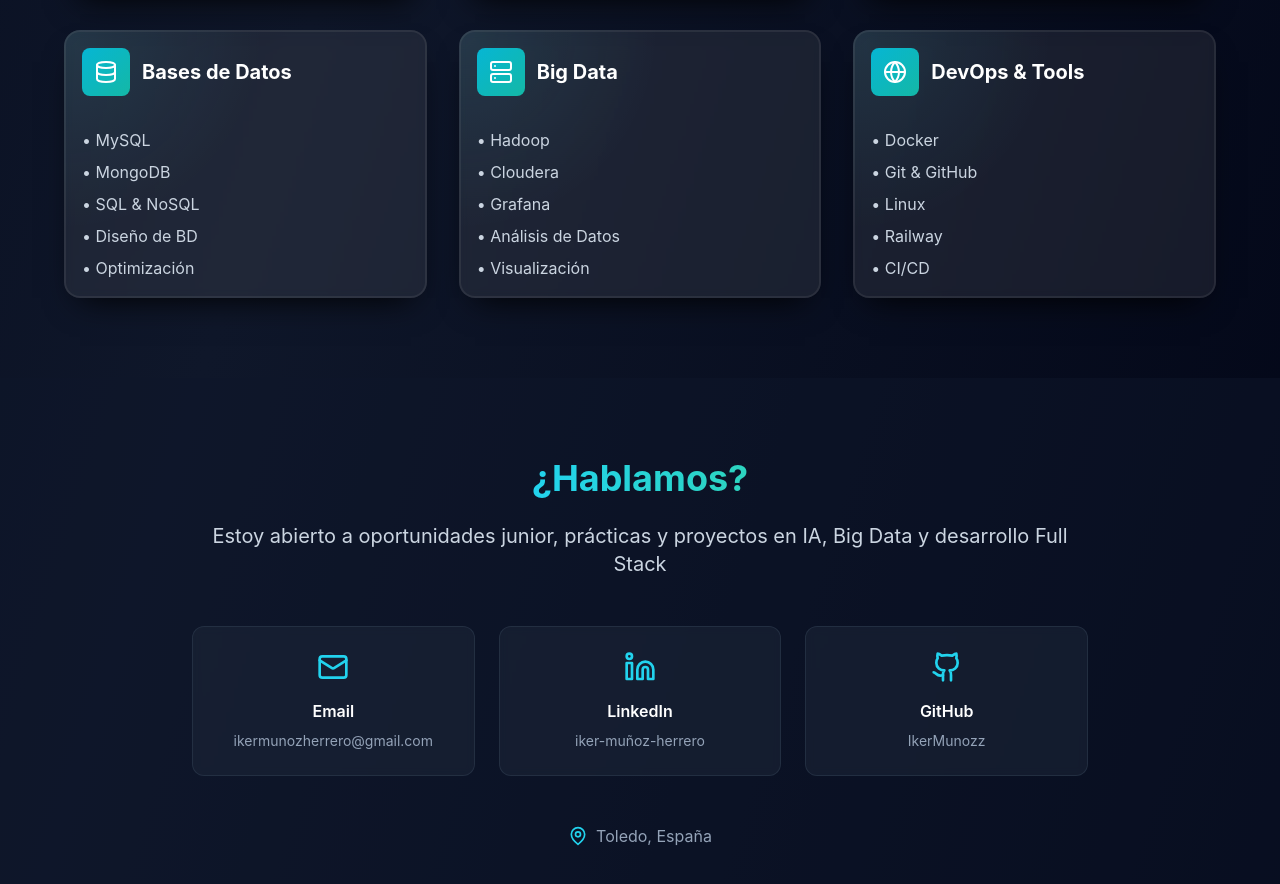
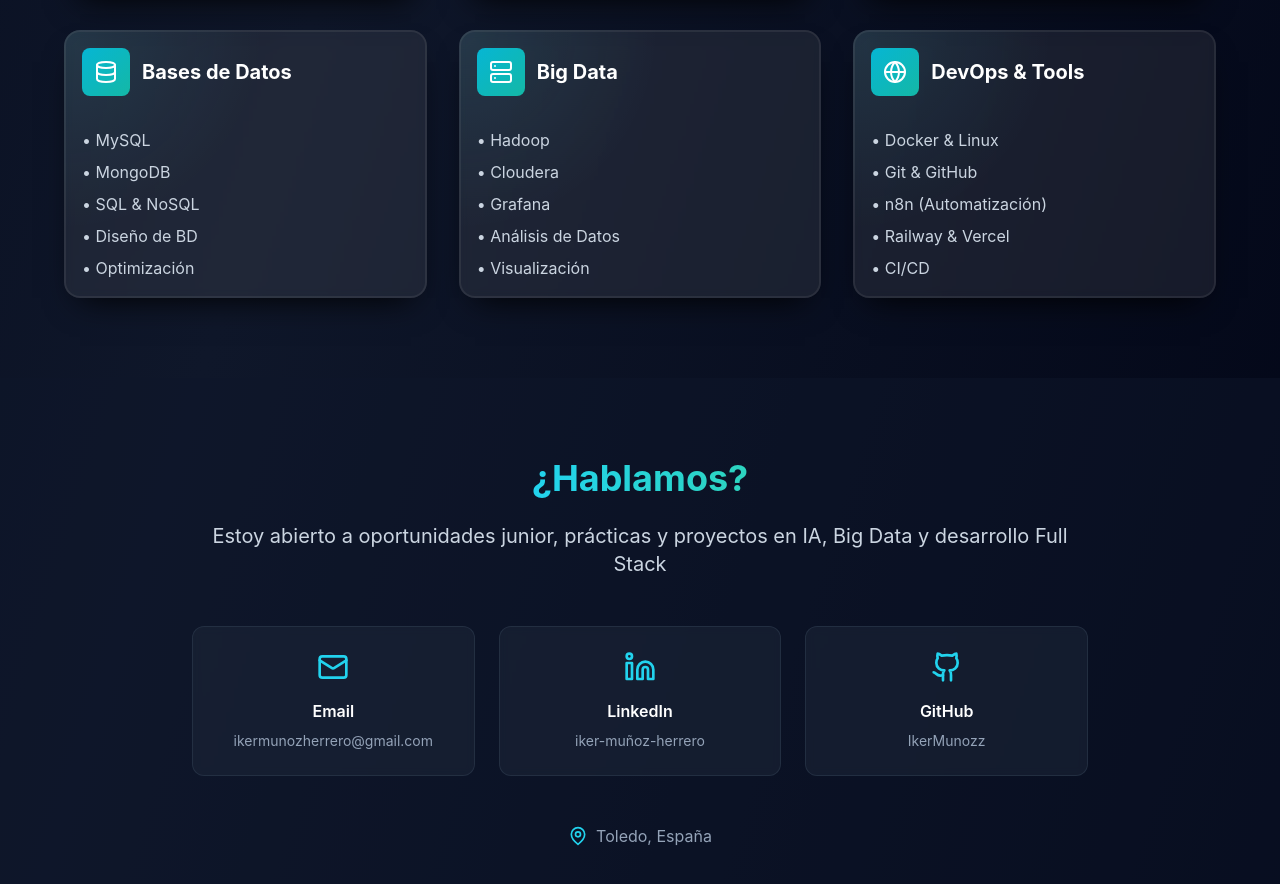
Before and after one commit to IkerMunozz/Portfolio_IkerMu-oz, a React (Create React App) app: page / in a window 1280 px wide. Shown: the part 3060-3944 px from the top of the page. Built offline with nearby package versions, Linux system fonts and the light colour scheme.

Commit message:
n8n añadido al stack

```diff
--- a/src/components/Portfolio.jsx
+++ b/src/components/Portfolio.jsx
@@ -473,10 +473,10 @@
                 <h3 className="text-base sm:text-lg lg:text-xl font-bold">DevOps & Tools</h3>
               </div>
               <div className="space-y-1.5 sm:space-y-2 text-slate-300 text-sm sm:text-base">
-                <p>• Docker</p>
+                <p>• Docker & Linux</p>
                 <p>• Git & GitHub</p>
-                <p>• Linux</p>
-                <p>• Railway</p>
+                <p>• n8n (Automatización)</p>
+                <p>• Railway & Vercel</p>
                 <p>• CI/CD</p>
               </div>
             </GlowCard>
```
